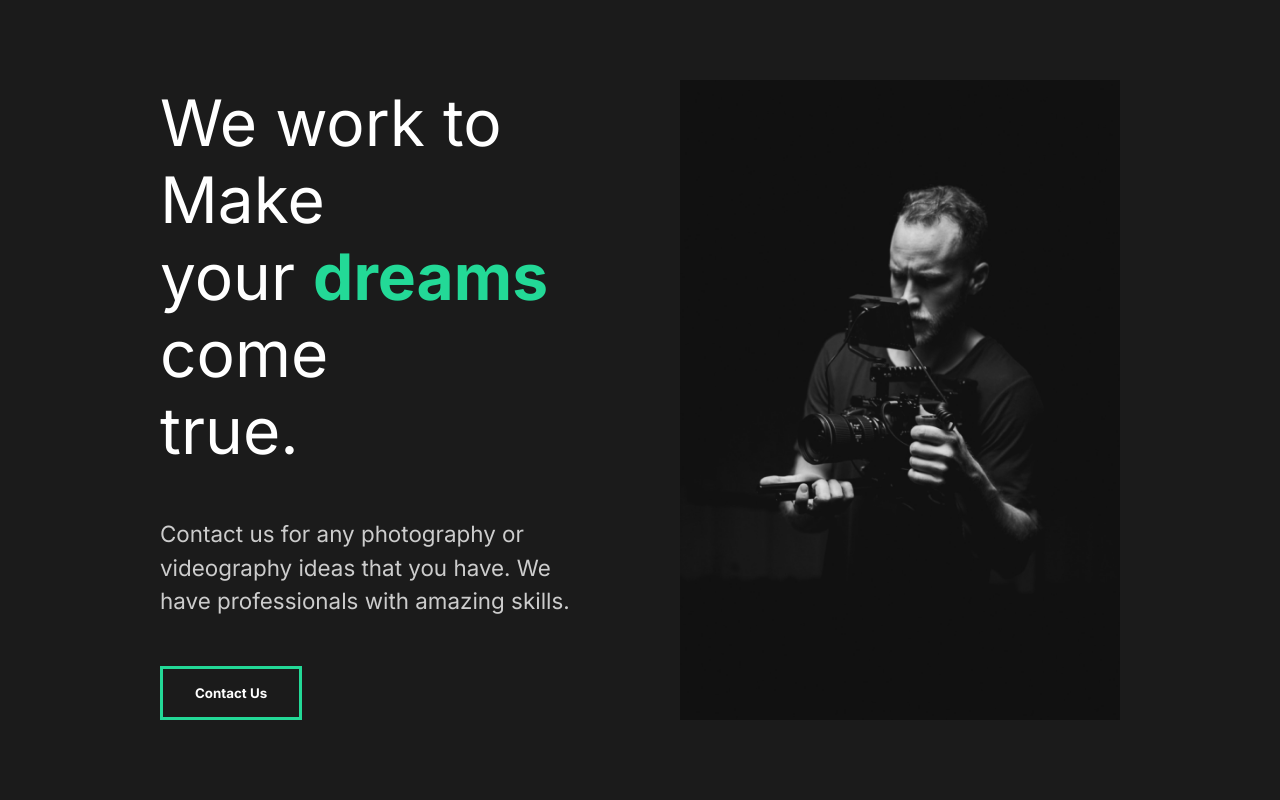
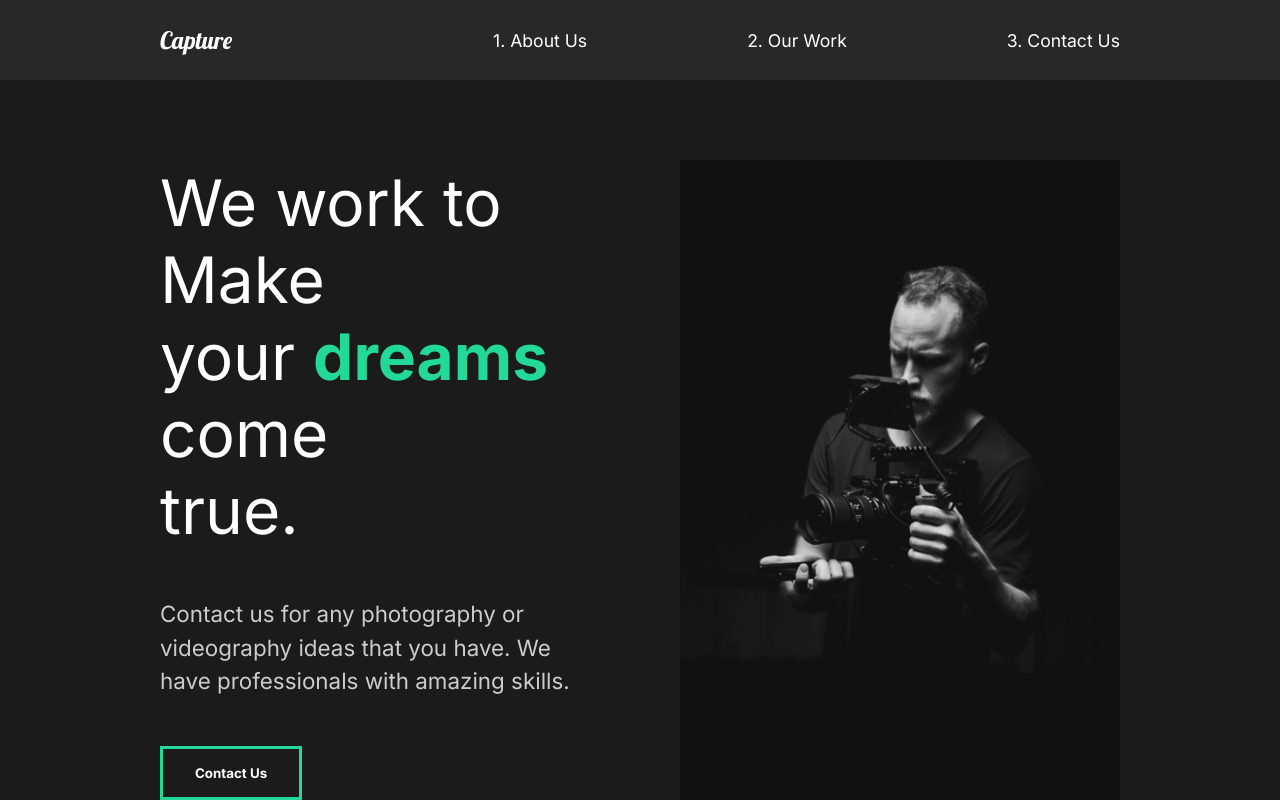
Before and after one commit to Laryl14/capture-portfolio, a React (Create React App) app: page / in a window 1280 px wide. Shown: the top 800 px of the page. Built offline with nearby package versions, Linux system fonts and the light colour scheme.

Commit message:
added nav with styling

```diff
--- a/src/App.js
+++ b/src/App.js
@@ -1,11 +1,13 @@
 import AboutUs from "./pages/AboutUs";
 //Global Style
 import GlobalStyle from "./components/GlobalStyle";
+import Nav from "./components/Nav";
 
 function App() {
   return (
     <div className="App">
       <GlobalStyle />
+      <Nav />
       <AboutUs />
     </div>
   );
--- /dev/null
+++ b/src/components/Nav.js
@@ -0,0 +1,54 @@
+import React from "react";
+import styled from "styled-components";
+
+function Nav() {
+  return (
+    <StyledNav>
+      <h1>
+        <a id="logo" href="#">
+          Capture
+        </a>
+      </h1>
+      <ul>
+        <li>
+          <a href="#">1. About Us</a>
+        </li>
+        <li>
+          <a href="#">2. Our Work</a>
+        </li>
+        <li>
+          <a href="#">3. Contact Us</a>
+        </li>
+      </ul>
+    </StyledNav>
+  );
+}
+
+const StyledNav = styled.nav`
+  min-height: 10vh;
+  display: flex;
+  margin: auto;
+  justify-content: space-between;
+  align-items: center;
+  padding: 1rem 10rem;
+  background: #282828;
+  a {
+    color: white;
+    text-decoration: none;
+  }
+  ul {
+    display: flex;
+    list-style: none;
+  }
+  #logo {
+    font-size: 1.5rem;
+    font-family: "Lobster", cursive;
+    font-weight: lighter;
+  }
+  li {
+    padding-left: 10rem;
+    position: relative;
+  }
+`;
+
+export default Nav;
```
Also changed, not shown: 1 other file (tests, documents, lock files or other folders).
